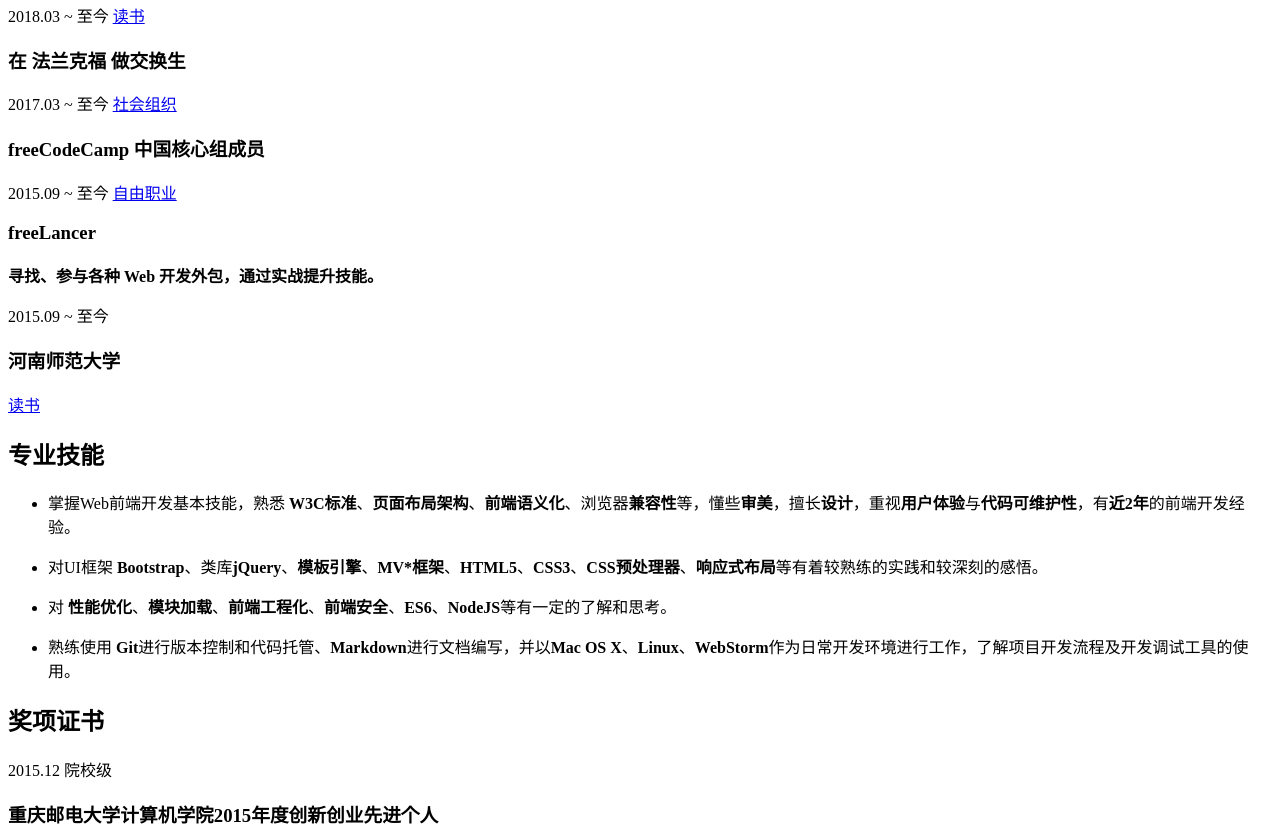
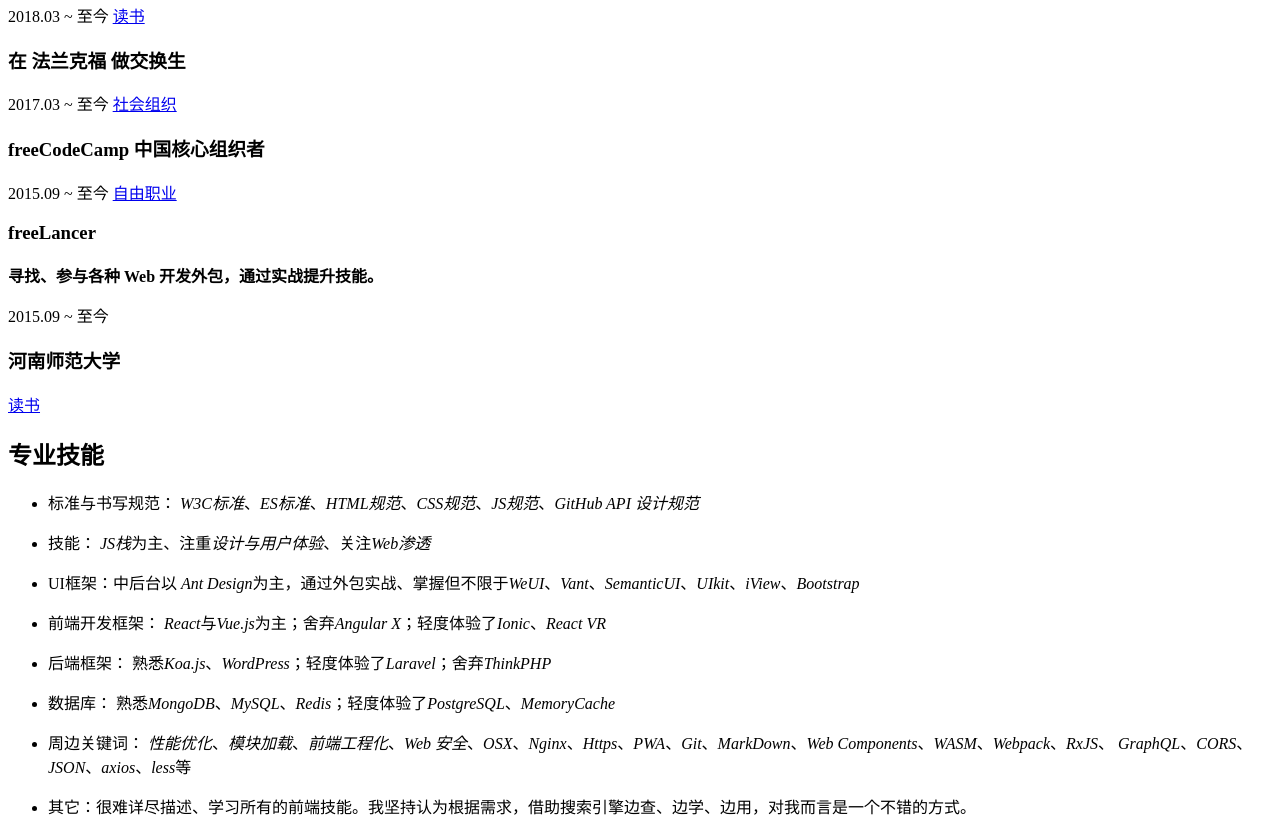
Before and after one commit to juzhiyuan/resume, a plain HTML site: page src/index.html in a window 1280 px wide. Shown: the part 460-1290 px from the top of the page. Drawn offline with Linux system fonts and the light colour scheme.

Commit message:
专业技能

```diff
--- a/src/css/style.less
+++ b/src/css/style.less
@@ -451,7 +451,7 @@ footer {
         display: inline-block;
         margin-top: 10px;
         margin-bottom: 30px;
-        color: #d1d1d1;
+        color: #9a9a9a;
 
         .iconfont {
             vertical-align: middle;
--- a/src/index.html
+++ b/src/index.html
@@ -55,7 +55,7 @@
                             <header class="item-hd">
                                 <span class="item-time">2017.03 ~ 至今</span>
                                 <a class="btn item-more" href="https://www.freecodecamp.cn" target="_blank">社会组织</a>
-                                <h3 class="item-name">freeCodeCamp 中国核心组成员</h3>
+                                <h3 class="item-name">freeCodeCamp 中国核心组织者</h3>
                             </header>
                         </div>
                         <div class="item">
@@ -74,7 +74,7 @@
                             <header class="item-hd">
                                 <span class="item-time">2015.09 ~ 至今</span>
                                 <h3 class="item-name">河南师范大学</h3>
-                                <a class="btn item-more" href="http://apps.congm.in/blues" target="_blank">读书</a>
+                                <a class="btn item-more" href="#" target="_blank">读书</a>
                             </header>
                         </div>
                     </div>
@@ -88,23 +88,44 @@
                     <div class="section-bd">
                         <ul class="section-list">
                             <li>
-                                <p class="section-content"><i class="iconfont icon-dot"></i> 掌握Web前端开发基本技能，熟悉
-                                    <strong>W3C标准</strong>、<strong>页面布局架构</strong>、<strong>前端语义化</strong>、浏览器<strong>兼容性</strong>等，懂些<strong>审美</strong>，擅长<strong>设计</strong>，重视<strong>用户体验</strong>与<strong>代码可维护性</strong>，有<strong>近2年</strong>的前端开发经验。
+                                <p class="section-content"><i class="iconfont icon-dot"></i> 标准与书写规范：
+                                    <em>W3C标准</em>、<em>ES标准</em>、<em>HTML规范</em>、<em>CSS规范</em>、<em>JS规范</em>、<em>GitHub API 设计规范</em>
                                 </p>
                             </li>
                             <li>
-                                <p class="section-content"><i class="iconfont icon-dot"></i> 对UI框架
-                                    <strong>Bootstrap</strong>、类库<strong>jQuery</strong>、<strong>模板引擎</strong>、<strong>MV*框架</strong>、<strong>HTML5</strong>、<strong>CSS3</strong>、<strong>CSS预处理器</strong>、<strong>响应式布局</strong>等有着较熟练的实践和较深刻的感悟。
+                                <p class="section-content"><i class="iconfont icon-dot"></i> 技能：
+                                    <em>JS栈</em>为主、注重<em>设计与用户体验</em>、关注<em>Web渗透</em>
                                 </p>
                             </li>
                             <li>
-                                <p class="section-content"><i class="iconfont icon-dot"></i> 对
-                                    <strong>性能优化</strong>、<strong>模块加载</strong>、<strong>前端工程化</strong>、<strong>前端安全</strong>、<strong>ES6</strong>、<strong>NodeJS</strong>等有一定的了解和思考。
+                                <p class="section-content"><i class="iconfont icon-dot"></i> UI框架：中后台以
+                                    <em>Ant Design</em>为主，通过外包实战、掌握但不限于<em>WeUI</em>、<em>Vant</em>、<em>SemanticUI</em>、<em>UIkit</em>、<em>iView</em>、<em>Bootstrap</em><br />
                                 </p>
                             </li>
                             <li>
-                                <p class="section-content"><i class="iconfont icon-dot"></i> 熟练使用
-                                    <strong>Git</strong>进行版本控制和代码托管、<strong>Markdown</strong>进行文档编写，并以<strong>Mac OS X</strong>、<strong>Linux</strong>、<strong>WebStorm</strong>作为日常开发环境进行工作，了解项目开发流程及开发调试工具的使用。
+                                <p class="section-content"><i class="iconfont icon-dot"></i> 前端开发框架：
+                                    <em>React</em>与<em>Vue.js</em>为主；舍弃<em>Angular X</em>；轻度体验了<em>Ionic</em>、<em>React VR</em>
+                                </p>
+                            </li>
+                            <li>
+                                <p class="section-content"><i class="iconfont icon-dot"></i> 后端框架：
+                                    熟悉<em>Koa.js</em>、<em>WordPress</em>；轻度体验了<em>Laravel</em>；舍弃<em>ThinkPHP</em>
+                                </p>
+                            </li>
+                            <li>
+                                <p class="section-content"><i class="iconfont icon-dot"></i> 数据库：
+                                    熟悉<em>MongoDB</em>、<em>MySQL</em>、<em>Redis</em>；轻度体验了<em>PostgreSQL</em>、<em>MemoryCache</em>
+                                </p>
+                            </li>
+
+                            <li>
+                                <p class="section-content"><i class="iconfont icon-dot"></i> 周边关键词：
+                                    <em>性能优化</em>、<em>模块加载</em>、<em>前端工程化</em>、<em>Web 安全</em>、<em>OSX</em>、<em>Nginx</em>、<em>Https</em>、<em>PWA</em>、<em>Git</em>、<em>MarkDown</em>、<em>Web Components</em>、<em>WASM</em>、<em>Webpack</em>、<em>RxJS</em>、
+                                    <em>GraphQL</em>、<em>CORS</em>、<em>JSON</em>、<em>axios</em>、<em>less</em>等
+                                </p>
+                            </li>
+                            <li>
+                                <p class="section-content"><i class="iconfont icon-dot"></i> 其它：很难详尽描述、学习所有的前端技能。我坚持认为根据需求，借助搜索引擎边查、边学、边用，对我而言是一个不错的方式。
                                 </p>
                             </li>
                         </ul>
@@ -220,17 +241,6 @@
                                 </p>
                             </div>
                         </div>
-                        <!--<div class="item">-->
-                        <!--<header class="item-hd">-->
-                        <!--<a class="btn item-more" href="https://rankof.top" target="_blank">Link</a>-->
-                        <!--<h3 class="item-name"><i class="iconfont icon-dot"></i> 毕业设计 · Rank of Top</h3>-->
-                        <!--</header>-->
-                        <!--<div class="item-bd">-->
-                        <!--<p class="section-content">-->
-                        <!--基于<em>vue</em>、<em>express</em>、<em>mongodb</em>的<strong>网络社区热点爬取与分析系统</strong>。-->
-                        <!--</p>-->
-                        <!--</div>-->
-                        <!--</div>-->
                         <div class="item">
                             <header class="item-hd">
                                 <a class="btn item-more" href="https://cqupt.congm.in" target="_blank">Link</a>
@@ -248,10 +258,10 @@
         </div>
     </div>
     <footer class="github-footer">
-        <a class="footer-link" href="https://github.com/mcc108/resume" target="_blank"><i class="iconfont icon-link"></i> github.com/mcc108/resume</a>
+        <a class="footer-link" href="https://github.com/juzhiyuan/resume" target="_blank"><i class="iconfont icon-link"></i>A Genuine Interest In All Software Technology, Just Learn Whatever It Takes To Make It Work.</a>
     </footer>
     <footer class="print-footer">
-        <a class="footer-link" href="http://resume.congm.in" target="_blank"><i class="iconfont icon-link"></i> 网页版简历：resume.congm.in</a>
+        <a class="footer-link" href="https://up.shaoyaoju.org" target="_blank"><i class="iconfont icon-link"></i> 网页版简历：https://up.shaoyaoju.org</a>
     </footer>
     <a class="pdf" href="resume.pdf"><i class="iconfont icon-pdf"></i> PDF简历</a>
     <script type="text/javascript">
```
